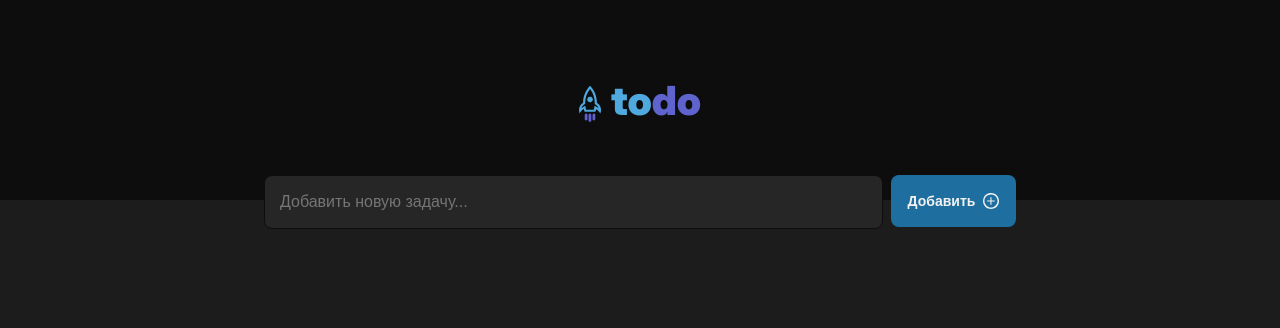
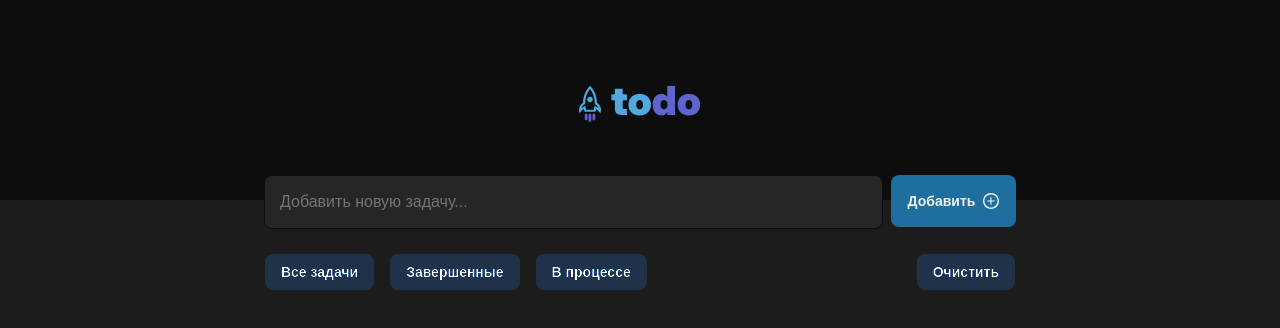
Before and after one commit to Iomannen/toDoList, a React (Create React App) app in the folder todolist/: page / in a window 1280 px wide. Shown: the top 328 px of the page. Built offline with nearby package versions, Linux system fonts and the light colour scheme.

Commit message:
bottom buttons
added bottom buttons(under input block)

```diff
--- a/todolist/src/App.js
+++ b/todolist/src/App.js
@@ -1,12 +1,14 @@
 import "./App.css";
 import MainLogotype from "./components/mainlogo/MainLogotype.jsx";
 import InputBlock from "./components/input/InputBlock.jsx";
+import BottomButtons from "./components/bottom_buttons/BottomButtons_block.jsx";
 
 function App() {
   return (
     <div className="background">
       <MainLogotype />
       <InputBlock />
+      <BottomButtons />
     </div>
   );
 }
--- /dev/null
+++ b/todolist/src/components/bottom_buttons/BottomButtons_block.jsx
@@ -0,0 +1,21 @@
+import React from "react";
+import BottomButton from "./bottom_buttons_component/Bottombutton_component";
+import "./bottombuttons_block.css";
+class BottomButtons extends React.Component {
+  render() {
+    return (
+      <div className="bottombuttons_block">
+        <div className="firstbutton_block">
+          <BottomButton content={"Все задачи"} />
+          <BottomButton content={"Завершенные"} />
+          <BottomButton content={"В процессе"} />
+        </div>
+        <div className="secondbutton_block">
+          <BottomButton content={"Очистить"} />
+        </div>
+      </div>
+    );
+  }
+}
+
+export default BottomButtons;
--- /dev/null
+++ b/todolist/src/components/bottom_buttons/bottom_buttons_component/Bottombutton_component.jsx
@@ -0,0 +1,10 @@
+import React from "react";
+import "./bottombuttons.css";
+class BottomButton extends React.Component {
+  render() {
+    const { content, active = false } = this.props;
+    return <button className="bottombutton">{this.props.content}</button>;
+  }
+}
+
+export default BottomButton;
--- /dev/null
+++ b/todolist/src/components/bottom_buttons/bottom_buttons_component/bottombuttons.css
@@ -0,0 +1,21 @@
+* {
+  border: none;
+  outline: none;
+}
+.bottombutton {
+  display: flex;
+  align-items: center;
+  height: 36px;
+  border-radius: 8px;
+  font-size: 14px;
+  font-weight: 700;
+  padding: 16px;
+  color: hsla(0, 0%, 95%, 1);
+  background-color: hsla(202, 68%, 37%, 1);
+  mix-blend-mode: color-dodge;
+  box-shadow: 0 4px 4px 0 hsla(0, 0%, 1%, 0.25);
+}
+.bottombutton:hover {
+  scale: 1.02;
+  cursor: pointer;
+}
--- /dev/null
+++ b/todolist/src/components/bottom_buttons/bottombuttons_block.css
@@ -0,0 +1,10 @@
+.bottombuttons_block {
+  display: flex;
+  justify-self: center;
+  justify-content: space-around;
+  gap: 270px;
+}
+.firstbutton_block {
+  display: flex;
+  gap: 16px;
+}
```
